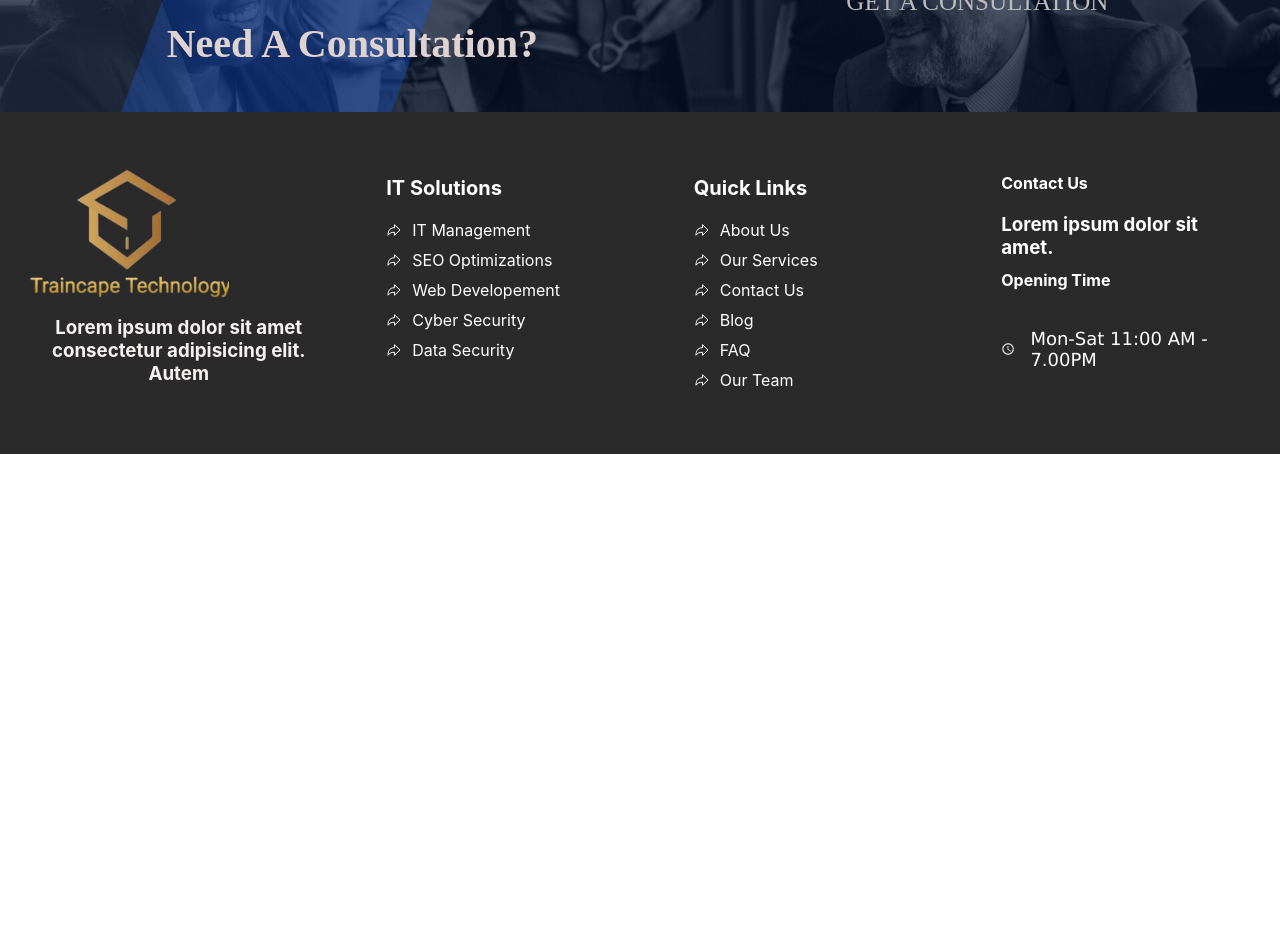
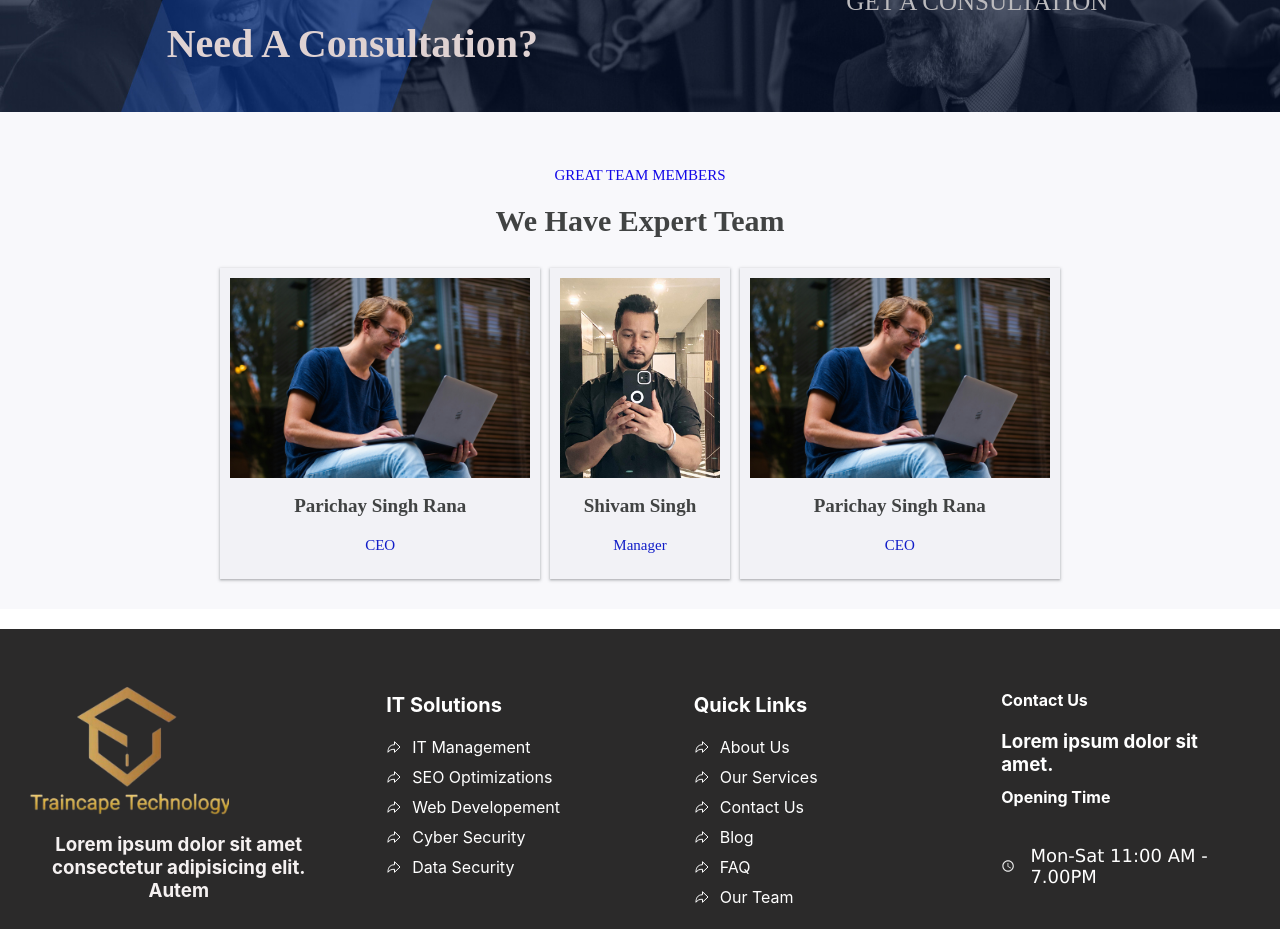
Before and after one commit to traincapetech/Traincape-Technology, a React (Create React App) app in the folder client/: page / in a window 1280 px wide. Shown: the part 2980-3909 px from the top of the page. Before the commit the page ends 3434 px from the top, so only its background shows below. Built offline with nearby package versions, Linux system fonts and the light colour scheme.

Commit message:
adding files

```diff
--- a/client/src/css/Home.module.css
+++ b/client/src/css/Home.module.css
@@ -300,3 +300,66 @@
     background: rgb(139, 138, 138);
     color: white;
 }
+
+
+
+.ExpertTeam{
+    display: flex;
+    flex-direction: column;
+    align-items: center;
+    justify-content: center;
+    /* border: 3px dashed blue; */
+    margin: 20px;
+    padding: 20px;
+}
+
+.ExpertMembers{
+    display: flex;
+    gap: 10px;
+    padding: 10px;
+    /* border: 2px dashed green; */
+}
+.ExpertText {
+    text-align: center;
+}
+.ExpertText p{
+    font-size: 15px;
+    font-family: poppins;
+    color: rgb(18, 7, 232);
+    font-weight: lighter;
+}
+
+.ExpertText h1{
+    font-size: 30px;
+    font-family: poppins;
+    color: rgb(65, 67, 67);
+    font-weight: bold;
+}
+
+.member{
+    /* border: 2px dashed yellow; */
+    padding: 10px;
+    box-shadow: rgba(60, 64, 67, 0.3) 0px 1px 2px 0px, rgba(60, 64, 67, 0.15) 0px 1px 3px 1px;
+    text-align: center;
+    background: rgb(242, 242, 246);
+}
+.member img{
+    width: 100%;
+    height: 200px;
+}
+
+.member h1{
+    font-size: 19px;
+    font-family: poppins;
+    color: rgb(65, 67, 67);
+    font-weight: bold;
+    text-align: center;
+}
+
+.member p{
+    font-size: 15px;
+    font-family: poppins;
+    color: rgb(17, 29, 200);
+    font-weight: lighter;
+    text-align: center;
+}
--- a/client/src/pages/Home.jsx
+++ b/client/src/pages/Home.jsx
@@ -16,6 +16,8 @@ import Web from "../assets/Web development.svg";
 import Software from "../assets/software-services.svg";
 import softwareDevelopment from "../assets/Software-development-Learnings.svg";
 import Consult from "../assets/smallImg.jpeg";
+import memberImg from "../assets/workingboy.jpg";
+import RokeySir from "../assets/RokeySir.jpeg";
 
 const Home = () => {
   const navigate = useNavigate();
@@ -204,6 +206,31 @@ const Home = () => {
           </div>
         </div>
       </div>
+      <div className={style.ExpertContainer}>
+        <div className={style.ExpertTeam}>
+          <div className={style.ExpertText}>
+            <p> GREAT TEAM MEMBERS</p>
+            <h1>We Have Expert Team</h1>
+          </div>
+          <div className={style.ExpertMembers}>
+            <div className={style.member}>
+              <img src={memberImg} alt="Member Images" />
+              <h1>Parichay Singh Rana</h1>
+              <p>CEO</p>
+            </div>
+            <div className={style.member}>
+              <img src={RokeySir} alt="Member Images" />
+              <h1>Shivam Singh</h1>
+              <p>Manager</p>
+            </div>
+            <div className={style.member}>
+              <img src={memberImg} alt="Member Images" />
+              <h1>Parichay Singh Rana</h1>
+              <p>CEO</p>
+            </div>
+          </div>
+        </div>
+      </div>
     </div>
   );
 };
```
